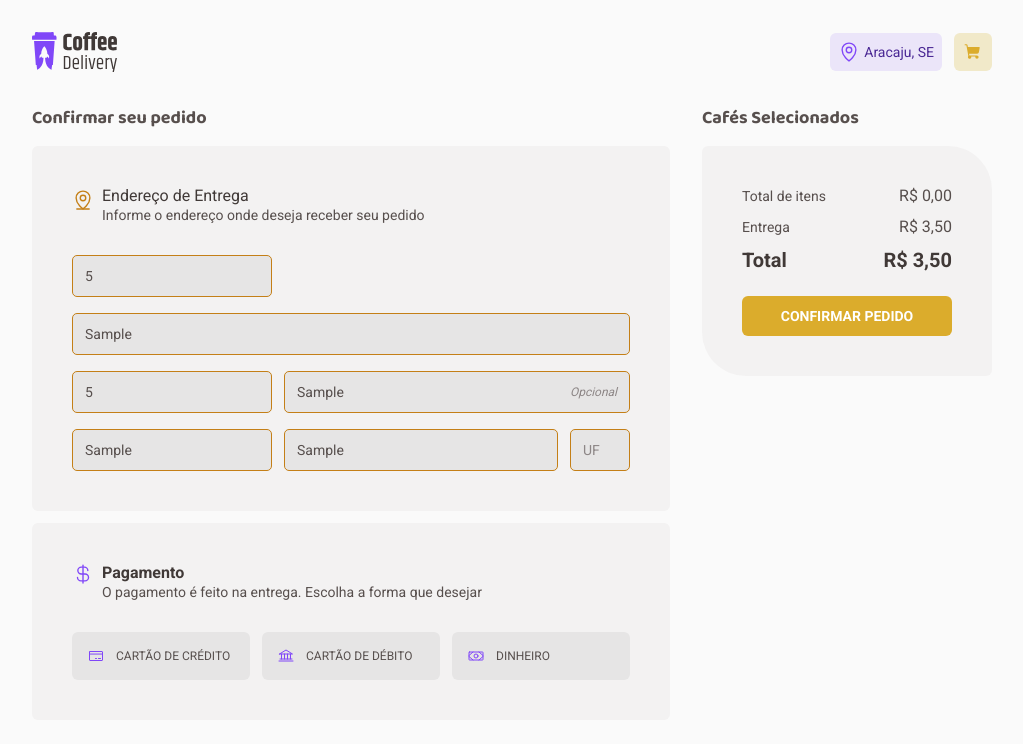
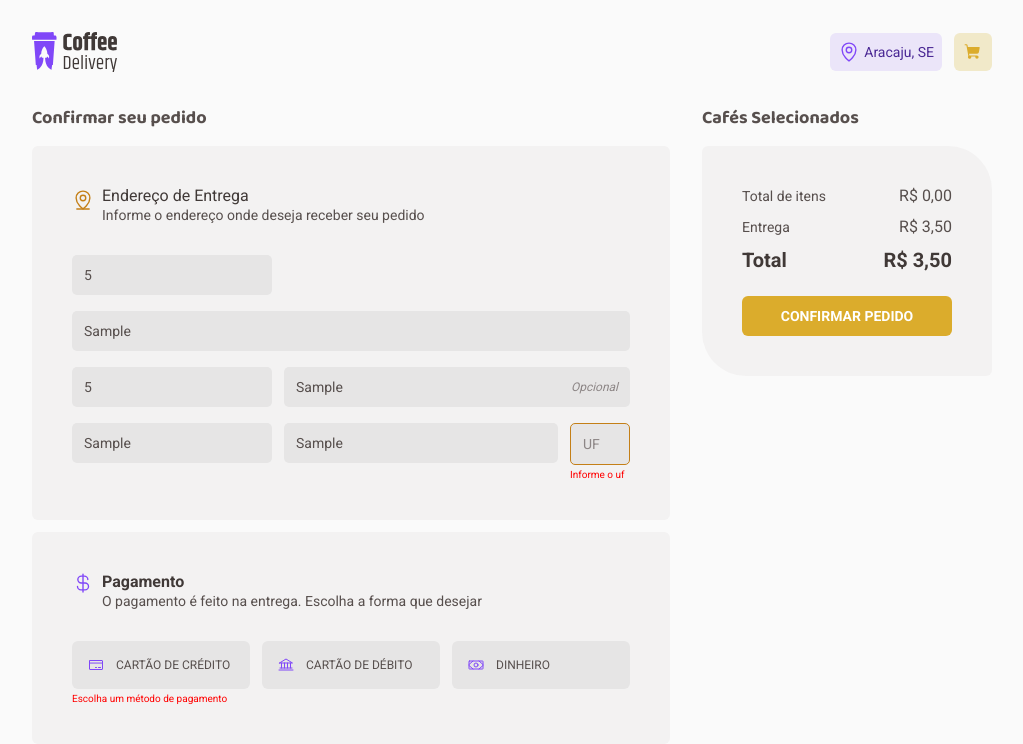
Before and after one commit to rvmelo/coffee-delivery, a React (Vite) app: page /purchaseForm in a window 1280 px wide. Both pictures are taken after typing "5", "Sample", "5", "Sample", "Sample", "Sample" into the empty fields and a click on the button "CONFIRMAR PEDIDO". Shown: the top 744 px of the page, without its empty margins (128-1151 px from the left). Built offline with nearby package versions, Linux system fonts and the light colour scheme.

Commit message:
refactor: small adjustments

```diff
--- a/src/components/header/index.tsx
+++ b/src/components/header/index.tsx
@@ -12,6 +12,10 @@ export const Header: React.FC = () => {
   const navigate = useNavigate()
 
   function handleNavigation() {
+    if (selectedCoffees.length <= 0) {
+      return alert('Escolha pelo menos um café')
+    }
+
     navigate('/purchaseForm')
   }
 
--- a/src/components/input/index.tsx
+++ b/src/components/input/index.tsx
@@ -1,13 +1,14 @@
 import React, { forwardRef, useState } from 'react'
-import { InputTextContainer } from './styles'
+import { ErrorText, InputContainer, InputWrapper } from './styles'
 
 interface InputProps extends React.InputHTMLAttributes<HTMLInputElement> {
   isOptional?: boolean
   width?: number
+  errorMessage?: string
 }
 
 export const Input = forwardRef<HTMLInputElement, InputProps>(
-  ({ isOptional = false, width, ...rest }: InputProps, ref) => {
+  ({ isOptional = false, width, errorMessage, ...rest }: InputProps, ref) => {
     const [isActive, setIsActive] = useState(false)
 
     const handleFocus = () => {
@@ -19,10 +20,18 @@ export const Input = forwardRef<HTMLInputElement, InputProps>(
     }
 
     return (
-      <InputTextContainer $isActive={isActive} width={width}>
-        <input ref={ref} onFocus={handleFocus} onBlur={handleBlur} {...rest} />
-        {isOptional && <span>Opcional</span>}
-      </InputTextContainer>
+      <InputWrapper width={width}>
+        <InputContainer $isActive={isActive}>
+          <input
+            ref={ref}
+            onBlurCapture={handleBlur}
+            onFocus={handleFocus}
+            {...rest}
+          />
+          {isOptional && <span>Opcional</span>}
+        </InputContainer>
+        {errorMessage && <ErrorText>{errorMessage}</ErrorText>}
+      </InputWrapper>
     )
   },
 )
--- a/src/components/input/styles.ts
+++ b/src/components/input/styles.ts
@@ -1,12 +1,14 @@
 import styled, { css } from 'styled-components'
 
-interface InputTextContainerProps {
+interface InputContainerProps {
   $isActive: boolean
+}
+
+interface InputWrapperProps {
   width?: number
 }
 
-export const InputTextContainer = styled.div<InputTextContainerProps>`
-  max-width: ${({ width }) => (width ? width / 16 : 27.125)}rem;
+export const InputContainer = styled.div<InputContainerProps>`
   width: 100%;
   padding: 0.75rem;
   background: ${({ theme }) => theme['base-button']};
@@ -54,3 +56,17 @@ export const InputTextContainer = styled.div<InputTextContainerProps>`
     font-weight: 400;
   }
 `
+
+export const ErrorText = styled.div`
+  font-size: 10px;
+  color: red;
+`
+
+export const InputWrapper = styled.div<InputWrapperProps>`
+  max-width: ${({ width }) => (width ? width / 16 : 27.125)}rem;
+  width: 100%;
+  display: flex;
+  flex-direction: column;
+  width: 100%;
+  gap: 4px;
+`
--- a/src/pages/purchaseForm/addressForm/index.tsx
+++ b/src/pages/purchaseForm/addressForm/index.tsx
@@ -5,7 +5,10 @@ import { Input } from '../../../components/input'
 import { useFormContext } from 'react-hook-form'
 
 export const AddressForm: React.FC = () => {
-  const { register } = useFormContext()
+  const {
+    register,
+    formState: { errors },
+  } = useFormContext()
 
   return (
     <AddressContainer>
@@ -23,12 +26,14 @@ export const AddressForm: React.FC = () => {
           type="number"
           placeholder="CEP"
           width={200}
+          errorMessage={errors.cep?.message as string}
           {...register('cep', { valueAsNumber: true })}
         />
         <Input
           type="text"
           placeholder="Rua"
           width={560}
+          errorMessage={errors.street?.message as string}
           {...register('street')}
         />
         <div className="multipleInputsWrapper">
@@ -36,6 +41,7 @@ export const AddressForm: React.FC = () => {
             type="number"
             placeholder="Número"
             width={200}
+            errorMessage={errors.number?.message as string}
             {...register('number', { valueAsNumber: true })}
           />
           <Input
@@ -43,6 +49,7 @@ export const AddressForm: React.FC = () => {
             placeholder="Complemento"
             width={348}
             isOptional
+            errorMessage={errors.complement?.message as string}
             {...register('complement')}
           />
         </div>
@@ -51,15 +58,23 @@ export const AddressForm: React.FC = () => {
             type="text"
             placeholder="Bairro"
             width={200}
+            errorMessage={errors.neighborhood?.message as string}
             {...register('neighborhood')}
           />
           <Input
             type="text"
             placeholder="Cidade"
             width={276}
+            errorMessage={errors.city?.message as string}
             {...register('city')}
           />
-          <Input type="text" placeholder="UF" width={60} {...register('uf')} />
+          <Input
+            type="text"
+            placeholder="UF"
+            width={60}
+            errorMessage={errors.uf?.message as string}
+            {...register('uf')}
+          />
         </div>
       </InputContainer>
     </AddressContainer>
--- a/src/pages/purchaseForm/index.tsx
+++ b/src/pages/purchaseForm/index.tsx
@@ -10,26 +10,28 @@ import { useNavigate } from 'react-router-dom'
 import { PaymentMethods } from '../../enums/paymentMethods'
 
 const addressValidationSchema = zod.object({
-  cep: zod.number({ invalid_type_error: 'Informe o CEP' }).positive(),
-  street: zod.string().min(3, 'Informe uma rua válida'),
-  number: zod
-    .number({ invalid_type_error: 'Informe o complemento' })
+  cep: zod
+    .number({
+      invalid_type_error: 'Informe o CEP',
+    })
     .positive(),
+  street: zod.string().min(3, 'Informe a rua'),
+  number: zod.number({ invalid_type_error: 'Informe o número' }).positive(),
 
   complement: zod.string().optional(),
-  neighborhood: zod.string().min(3, 'Informe um bairro válido'),
-  city: zod.string().min(3, 'Informe uma cidade válida'),
-  uf: zod
-    .string()
-    .min(2, 'Informe uma uf válido')
-    .max(2, 'Informe uma uf válido'),
+  neighborhood: zod.string().min(3, 'Informe o bairro'),
+  city: zod.string().min(3, 'Informe a cidade'),
+  uf: zod.string().min(2, 'Informe o uf ').max(2, 'Informe o uf'),
   paymentMethods: zod.enum(
     [
       PaymentMethods.CREDIT_CARD,
       PaymentMethods.DEBIT_CARD,
       PaymentMethods.CASH,
     ],
-    { required_error: 'Escolha um método de pagamento' },
+    {
+      invalid_type_error: 'Escolha um método de pagamento',
+      required_error: 'Escolha um método de pagamento',
+    },
   ),
 })
 
--- a/src/pages/purchaseForm/payment/index.tsx
+++ b/src/pages/purchaseForm/payment/index.tsx
@@ -1,7 +1,12 @@
 import { Bank, CreditCard, CurrencyDollar, Money } from 'phosphor-react'
 import React, { useState } from 'react'
 import { SelectionCard } from '../../../components/selectionCard'
-import { InfoContainer, PaymentContainer, PaymentOptionWrapper } from './styles'
+import {
+  InfoContainer,
+  PaymentContainer,
+  PaymentOptionWrapper,
+  PaymentWrapper,
+} from './styles'
 import { useFormContext } from 'react-hook-form'
 import { PaymentMethods } from '../../../enums/paymentMethods'
 import { AddressFormData } from '..'
@@ -13,11 +18,16 @@ interface MethodsData {
 }
 
 export const Payment: React.FC = () => {
-  const { setValue } = useFormContext<AddressFormData>()
+  const {
+    setValue,
+    formState: { errors },
+    clearErrors,
+  } = useFormContext<AddressFormData>()
 
   const [activeMethods, setActiveMethods] = useState<MethodsData>()
 
   const handleButtonPress = (value: PaymentMethods) => {
+    clearErrors()
     setValue('paymentMethods', value)
     setActiveMethods({
       creditCard: value === PaymentMethods.CREDIT_CARD,
@@ -39,6 +49,7 @@ export const Payment: React.FC = () => {
           </span>
         </div>
       </InfoContainer>
+      <PaymentWrapper>
         <PaymentOptionWrapper>
           <SelectionCard
             onClick={() => handleButtonPress(PaymentMethods.CREDIT_CARD)}
@@ -59,6 +70,10 @@ export const Payment: React.FC = () => {
             isSelected={cash}
           />
         </PaymentOptionWrapper>
+        {errors.paymentMethods?.message && (
+          <span>{errors.paymentMethods?.message}</span>
+        )}
+      </PaymentWrapper>
     </PaymentContainer>
   )
 }
--- a/src/pages/purchaseForm/payment/styles.ts
+++ b/src/pages/purchaseForm/payment/styles.ts
@@ -46,3 +46,14 @@ export const PaymentOptionWrapper = styled.div`
   flex-direction: row;
   gap: 0.75rem;
 `
+
+export const PaymentWrapper = styled.div`
+  display: flex;
+  flex-direction: column;
+  gap: 4px;
+
+  > span {
+    font-size: 10px;
+    color: red;
+  }
+`
```
Lines whose indentation alone changed are shown as unchanged.
